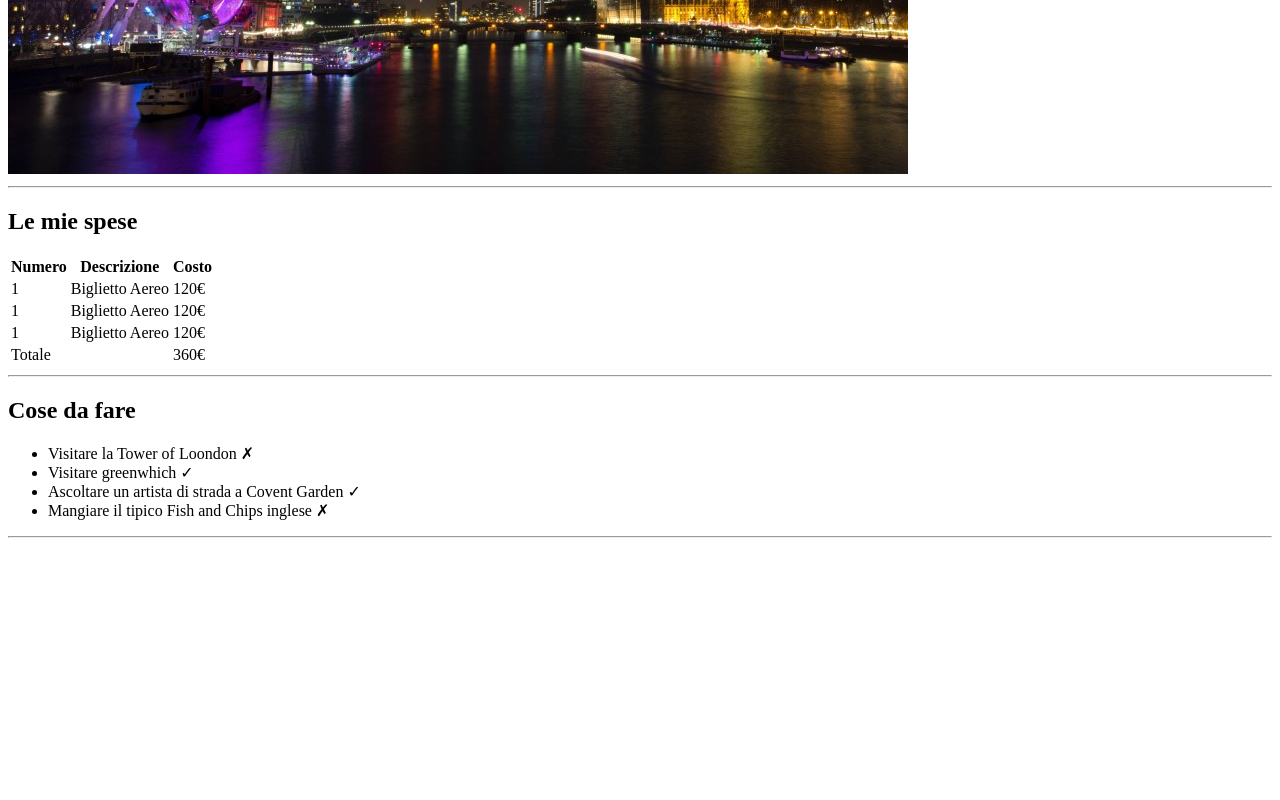
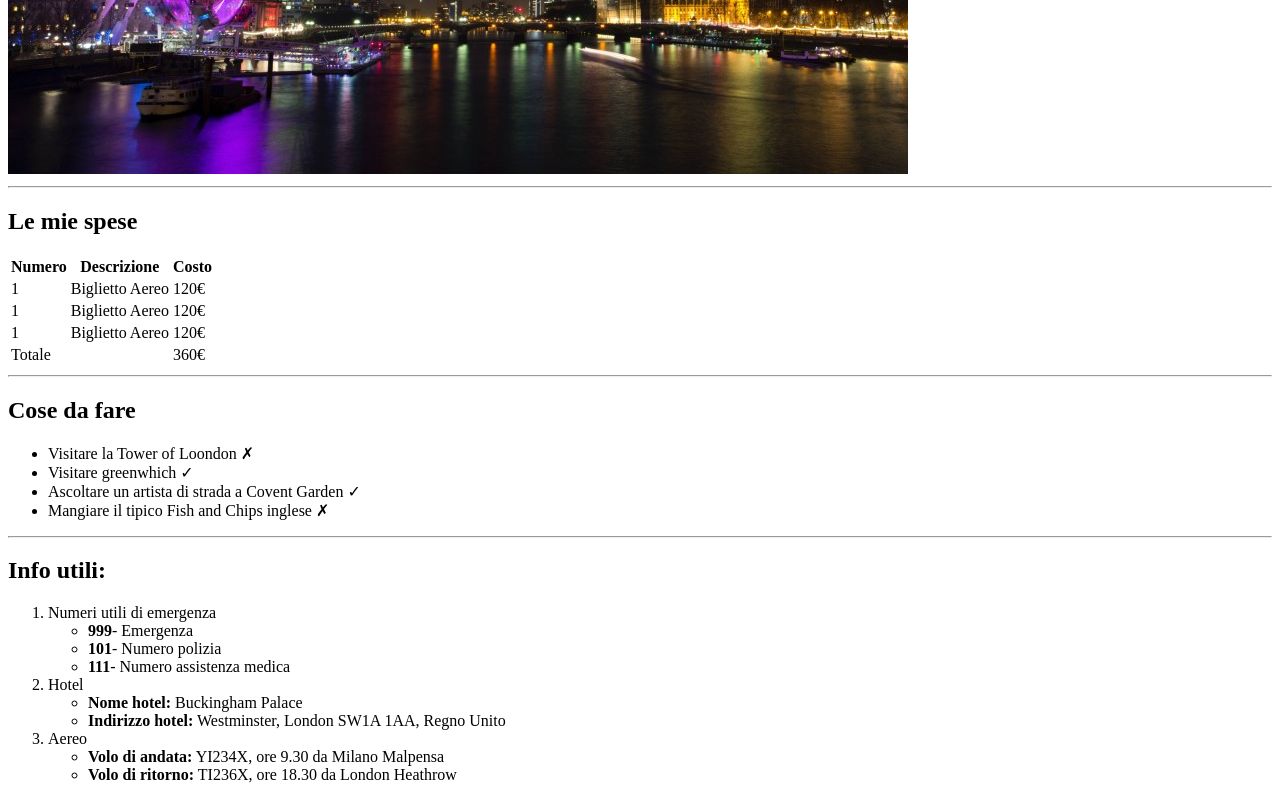
Before and after one commit to danielbosa/html-london-trip, a plain HTML site: page index.html in a window 1280 px wide. Shown: the part 506-1306 px from the top of the page. Before the commit the page ends 1052 px from the top, so only its background shows below. Drawn offline with Linux system fonts and the light colour scheme.

Commit message:
Section 3: info

```diff
--- a/index.html
+++ b/index.html
@@ -55,7 +55,7 @@
         <hr>
     </section>
 
-    <!-- sezione cose da fare: ul + hr -->
+    <!-- section to do list: ul + hr -->
     <section>
         <h2>Cose da fare</h2>
         <ul>
@@ -67,7 +67,38 @@
         <hr>
     </section>
 
-    <!-- sezione info utili: ol con ul annidate-->
+    <!-- section info: ol, ul annidate-->
+    <section>
+        <h2>Info utili:</h2>
+        <ol>
+            <li>
+                <span>Numeri utili di emergenza</span>
+                <ul>
+                    <li><span><strong>999</strong>- Emergenza</span></li>
+                    <li><span><strong>101</strong>- Numero polizia</span></li>
+                    <li><span><strong>111</strong>- Numero assistenza medica</span></li>
+                </ul>
+            </li>
+            <li>
+                <span>Hotel</span>
+                <ul>
+                    <li><span><strong>Nome hotel:</strong> Buckingham Palace</span></li>
+                    <li><span><strong>Indirizzo hotel:</strong> Westminster, London SW1A 1AA, Regno Unito</span></li>
+                </ul>
+            </li>
+            <li>
+                <span>Aereo</span>
+                <ul>
+                    <li><span><strong>Volo di andata:</strong> YI234X, ore 9.30 da Milano Malpensa</span></li>
+                    <li><span><strong>Volo di ritorno:</strong> TI236X, ore 18.30 da London Heathrow</span></li>
+                </ul>
+            </li>
+
+        </ol>
+
+    </section>
+
+
 
     <!-- footer con due foto affiancate -->
 </body>
```
